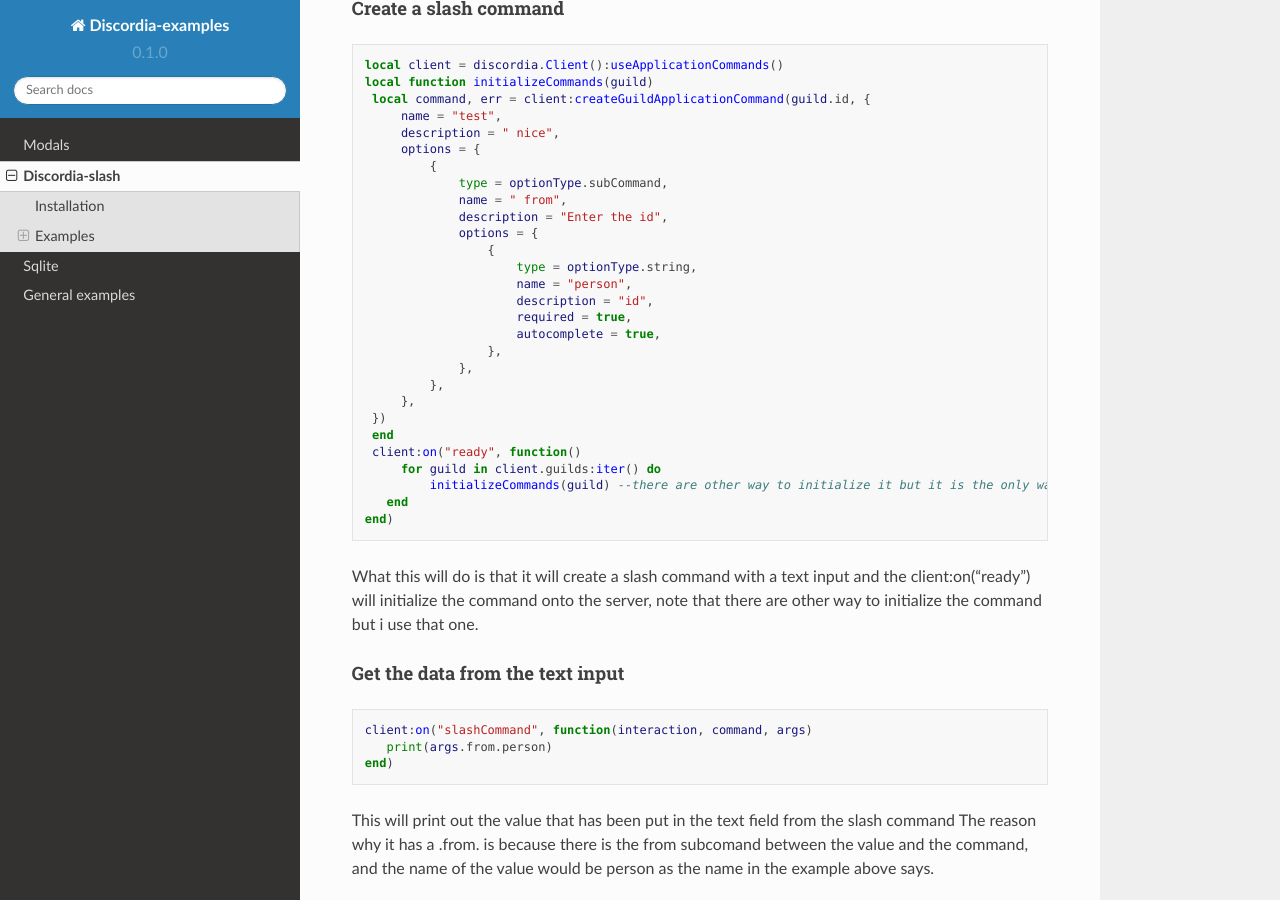
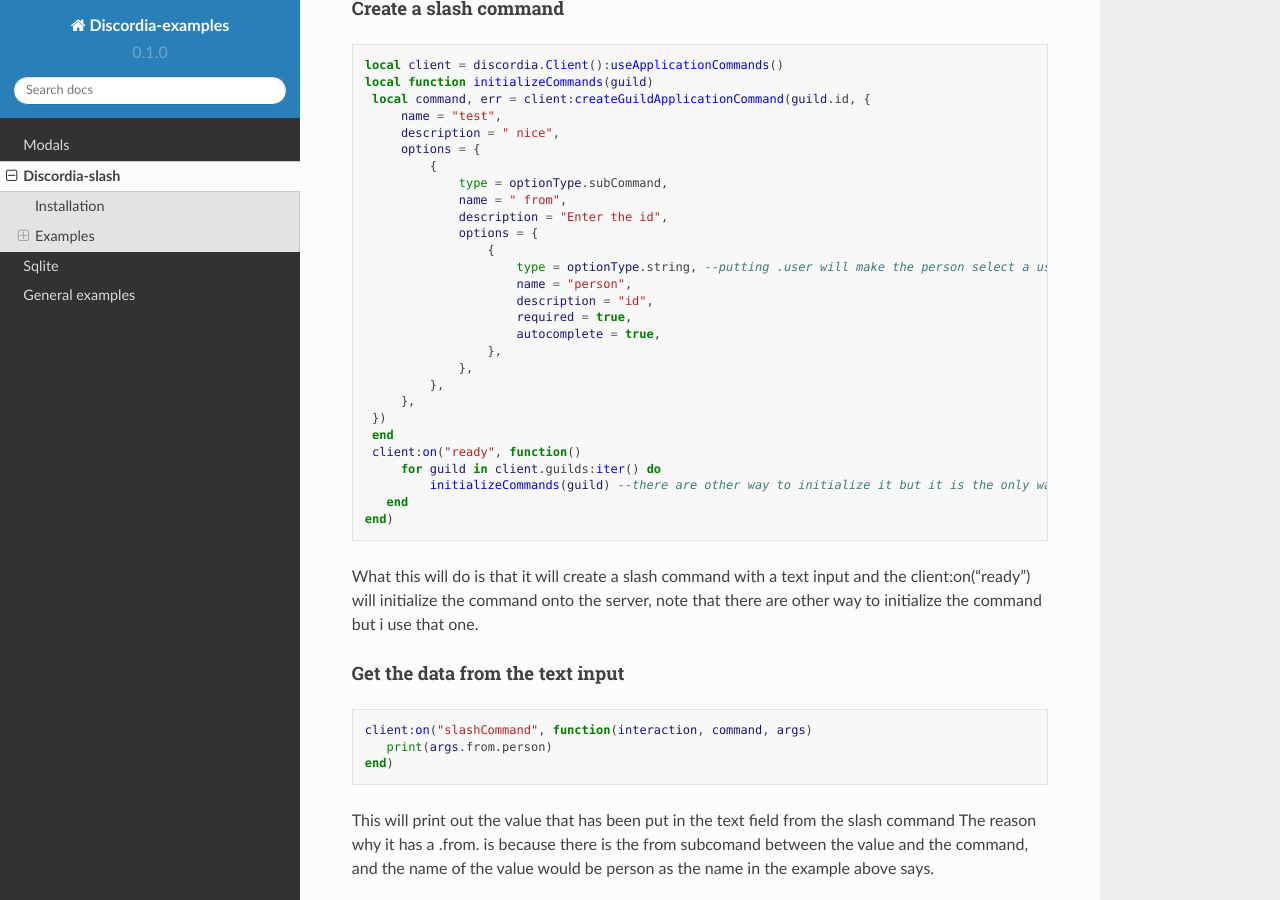
Before and after one commit to justdie386/discordia-examples, a Sphinx documentation site: the page built from docs/source/slash.rst, in a window 1280 px wide and 900 px high, scrolled down 1071 px. Built offline with Sphinx 7.4.7 and the Read the Docs theme 2.0.0, drawn with Linux system fonts in a browser that asks for light colours.

Commit message:
Update slash.rst
mentioned how to make the cmd select a user

```diff
--- a/docs/source/slash.rst
+++ b/docs/source/slash.rst
@@ -45,7 +45,7 @@
                 description = "Enter the id",
                 options = {
                     {
-                        type = optionType.string,
+                        type = optionType.string, --putting .user will make the person select a user and not just input a string
                         name = "person",
                         description = "id",
                         required = true,
```
